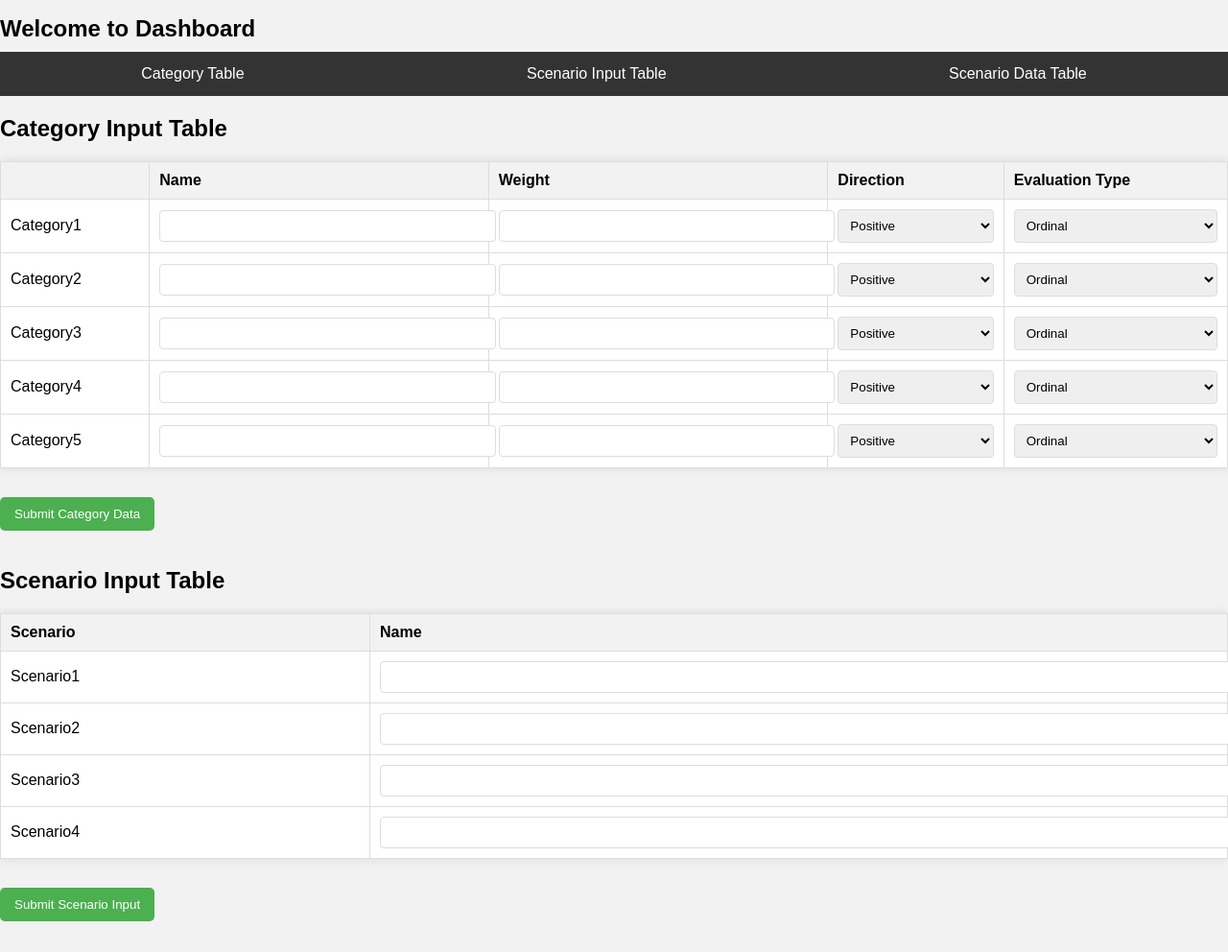
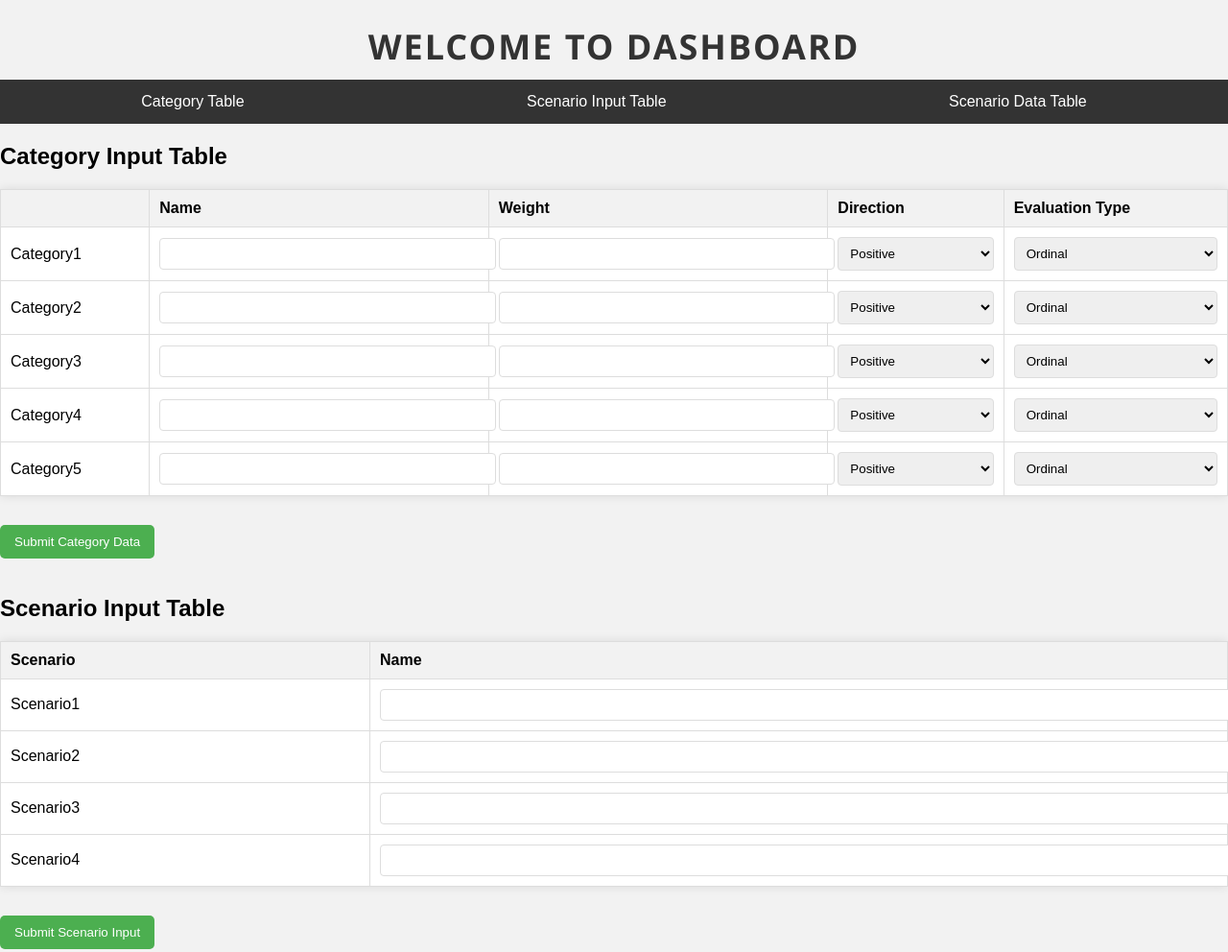
Before and after one commit to ruchika2210/InternshipProject, a plain HTML site: page dashboard.html in a window 1280 px wide. Shown: the top 992 px of the page at 96% size. Drawn offline with Linux system fonts and the light colour scheme.

Commit message:
Ruchika Gohil | Dashboard | Dashboard design modifications

```diff
--- a/dashboard.html
+++ b/dashboard.html
@@ -10,6 +10,15 @@
             font-family: Arial, sans-serif;
             background-color: #f2f2f2;
         margin: 0;
+        }
+        .dashboard-title-main{
+            font-size: 36px;
+            margin-bottom: 10px;
+            color: #333;
+            text-align: center;
+            font-family: 'Segoe UI', Tahoma, Geneva, Verdana, sans-serif;
+            text-transform: uppercase;
+            letter-spacing: 2px;
         }
         .dashboard-title {
             font-size: 24px;
@@ -82,7 +91,7 @@
 
 </head>
 <body>
-    <h1 class="dashboard-title">Welcome to Dashboard</h1>
+    <h1 class="dashboard-title-main">Welcome to Dashboard</h1>
 
     <div class="navbar">
         <a href="#categoryInput">Category Table</a>
```
